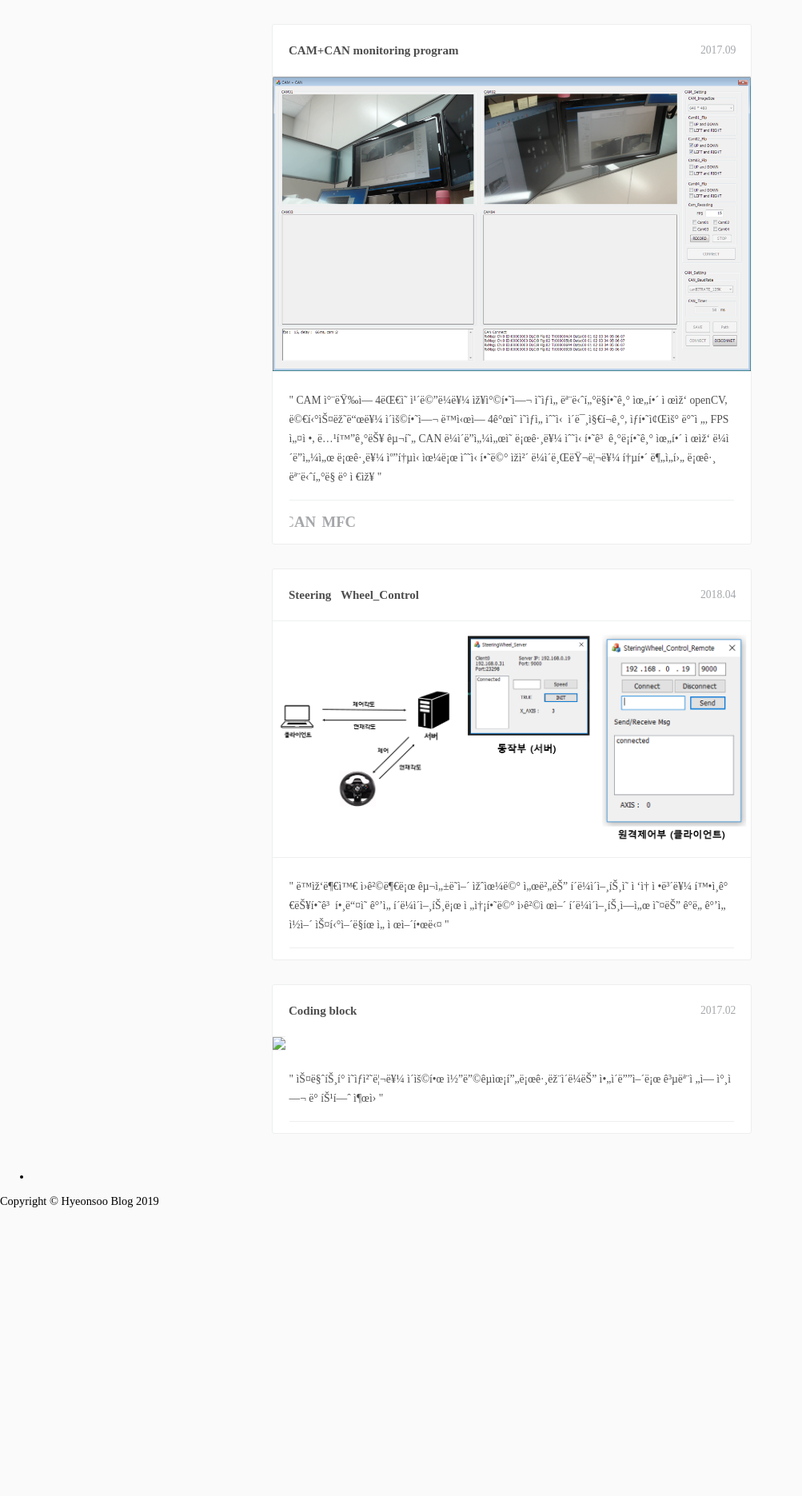
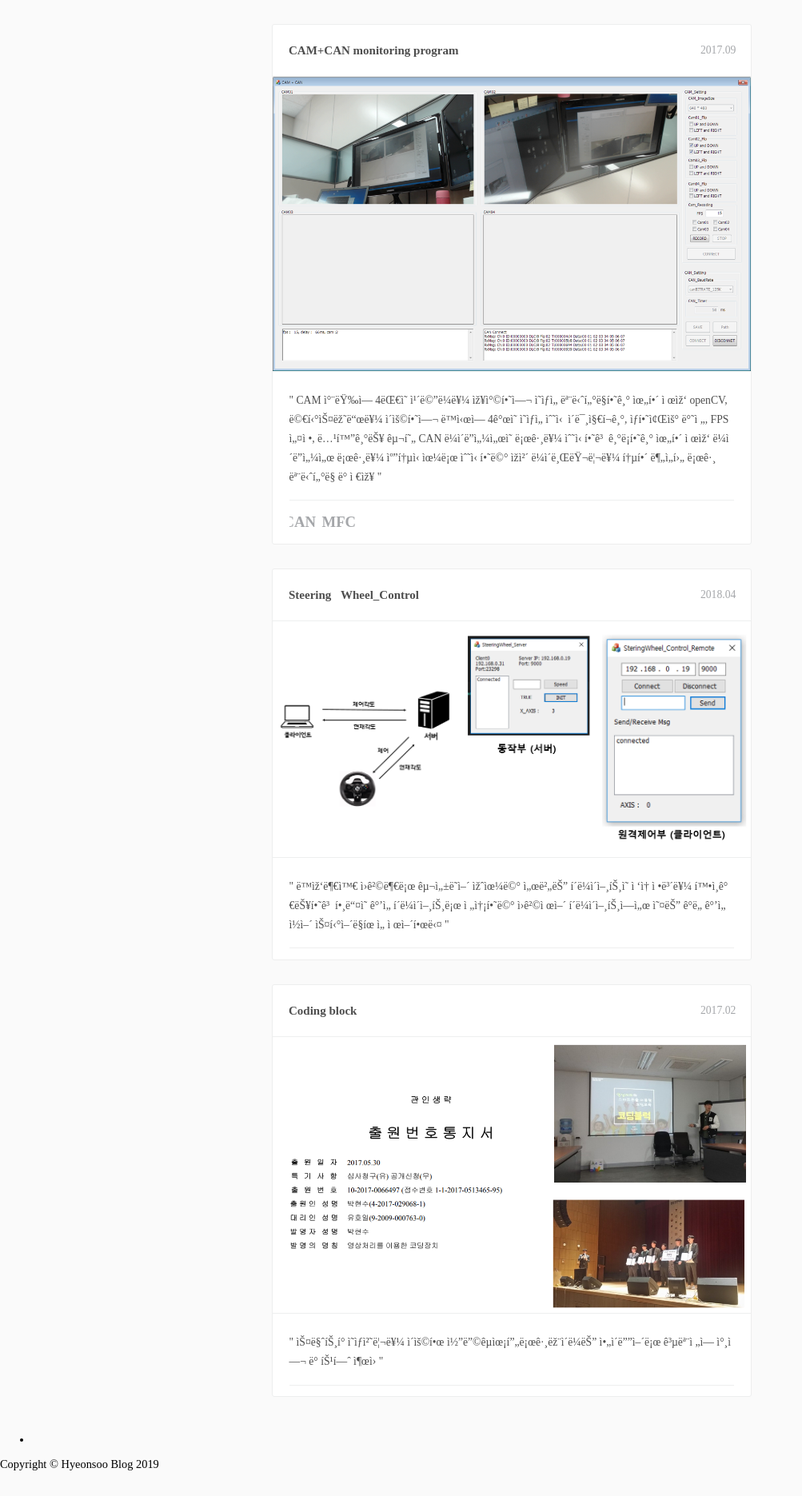
Before and after one commit to phs4530/phs4530.github.io, a Jekyll site: the page built from portfolio/index.html, in a window 1280 px wide. Shown: the part 1107-2978 px from the top of the page at 80% size, without its empty margins (0-1003 px from the left). Built offline with Jekyll 4.4.1, drawn with Linux system fonts in a browser that asks for light colours; comment, search, counter and statistics services are not loaded; before the commit the page ends 2649 px from its top, so only the background shows below that.

Commit message:
fix coding block2

```diff
--- a/portfolio/index.html
+++ b/portfolio/index.html
@@ -89,7 +89,7 @@ layout: default
 						<div class="cbp_tmlabel">
 							<h2 id="boxoffice">Coding block</h2>
 							<time>2017.02</time>
-							<img src="work-codingblock.PNG">
+							<img src="images/work-codingblock.PNG">
 							<ul>
 								<li>
 									" 스마트폰 영상처리를 이용한 코딩교육프로그램이라는 아이디어로 공모전에 참여 및 특허 출원 "
```
